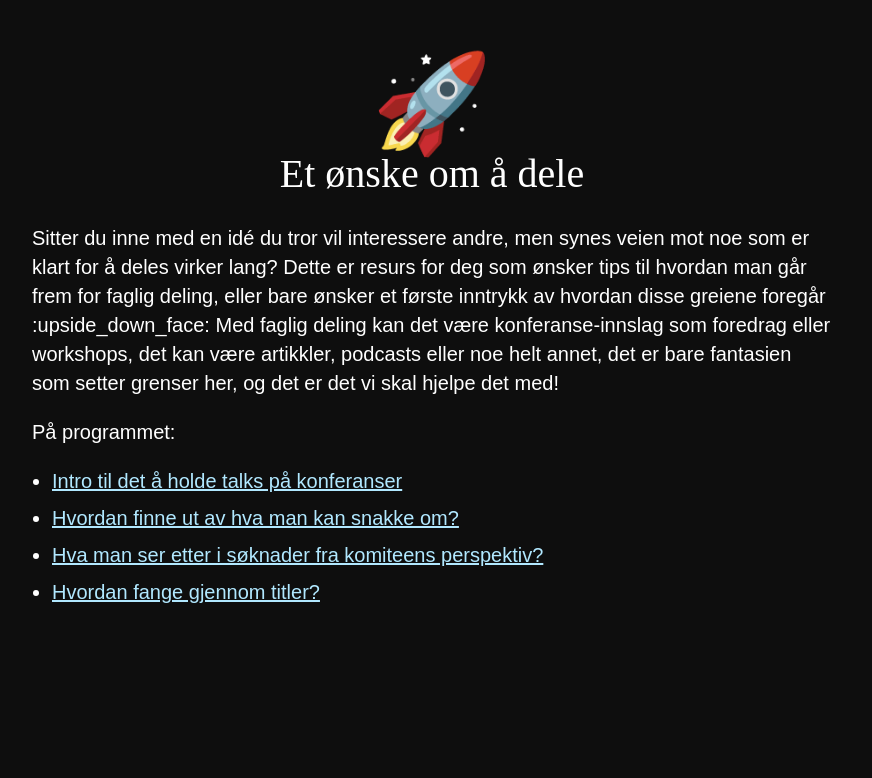
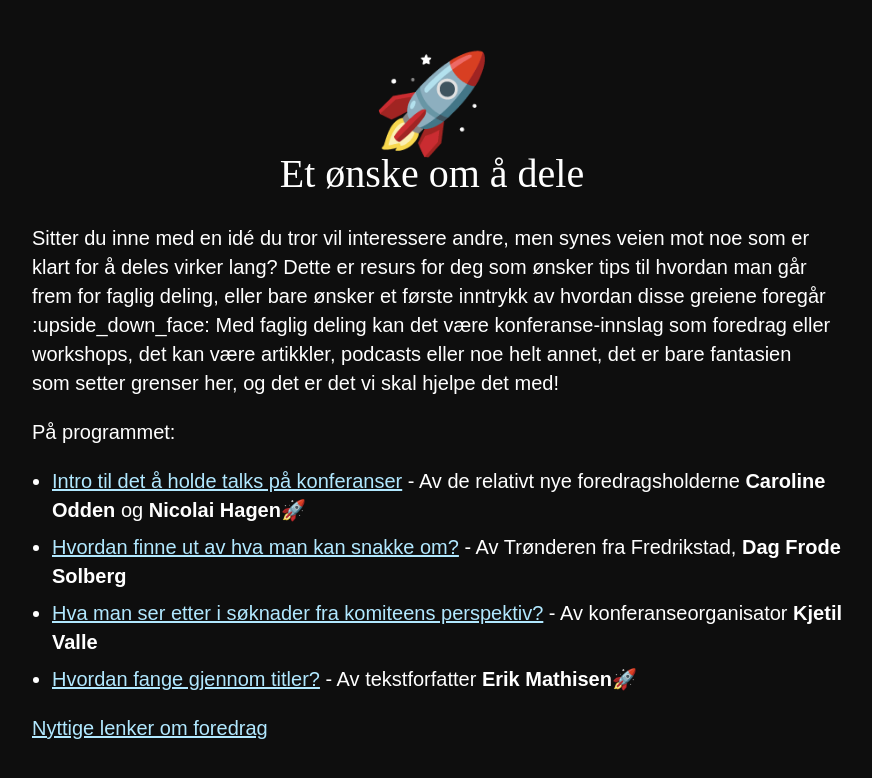
Before and after one commit to bekk/cfp, a Jekyll site: the page built from index.md, in a window 1280 px wide. Shown: the top 778 px of the page, without its empty margins (208-1080 px from the left). Built offline with Jekyll 4.4.1, drawn with Linux system fonts in a browser that asks for light colours; our own code applies the rules of GitHub Pages for plain Markdown files; comment, search, counter and statistics services are not loaded; the repository's description, which GitHub fills in, is left out.

Commit message:
Flatten structure

```diff
--- a/index.md
+++ b/index.md
@@ -2,7 +2,9 @@ Sitter du inne med en idé du tror vil interessere andre, men synes veien mot no
 
 På programmet:
 
-- [Intro til det å holde talks på konferanser](/cfp/sider/intro-til-talks/)
-- [Hvordan finne ut av hva man kan snakke om?](/cfp/sider/noe-a-snakke-om/)
-- [Hva man ser etter i søknader fra komiteens perspektiv?](/cfp/sider/komiteens-perspektiv/)
-- [Hvordan fange gjennom titler?](/cfp/sider/titler/)
+- [Intro til det å holde talks på konferanser](/cfp/intro-til-talks/) - Av de relativt nye foredragsholderne <span class="author">Caroline Odden</span> og <span class="author">Nicolai Hagen</span>🚀
+- [Hvordan finne ut av hva man kan snakke om?](/cfp/noe-a-snakke-om/) - Av Trønderen fra Fredrikstad, <span class="author">Dag Frode Solberg</span>
+- [Hva man ser etter i søknader fra komiteens perspektiv?](/cfp/komiteens-perspektiv/) - Av konferanseorganisator <span class="author">Kjetil Valle</span>
+- [Hvordan fange gjennom titler?](/cfp/titler/) - Av tekstforfatter <span class="author">Erik Mathisen</span>🚀
+
+[Nyttige lenker om foredrag](/cfp/litt-av-hvert/)
```
Also changed, not shown: litt-av-hvert/index.md (added, +7 -0 lines), sider/litt-av-hvert/index.md (deleted, +0 -5 lines), intro-til-talks/actionvance-eXVd7gDPO9A-unsplash.jpg (renamed from sider/intro-til-talks/actionvance-eXVd7gDPO9A-unsplash.jpg), intro-til-talks/index.md (renamed from sider/intro-til-talks/index.md), komiteens-perspektiv/index.md (renamed from sider/komiteens-perspektiv/index.md), komiteens-perspektiv/lukas-blazek-UAvYasdkzq8-unsplash.jpg (renamed from sider/komiteens-perspektiv/lukas-blazek-UAvYasdkzq8-unsplash.jpg), komiteens-perspektiv/samuel-pereira-uf2nnANWa8Q-unsplash.jpg (renamed from sider/komiteens-perspektiv/samuel-pereira-uf2nnANWa8Q-unsplash.jpg), noe-a-snakke-om/index.html (renamed from sider/noe-a-snakke-om/index.html), noe-a-snakke-om/teemu-paananen-bzdhc5b3Bxs-unsplash.jpg (renamed from sider/noe-a-snakke-om/teemu-paananen-bzdhc5b3Bxs-unsplash.jpg), titler/bilde1.png (renamed from sider/titler/bilde1.png), titler/bilde2.png (renamed from sider/titler/bilde2.png), titler/bilde3.png (renamed from sider/titler/bilde3.png), titler/bilde4.jpeg (renamed from sider/titler/bilde4.jpeg), titler/index.md (renamed from sider/titler/index.md), 5 other files.
